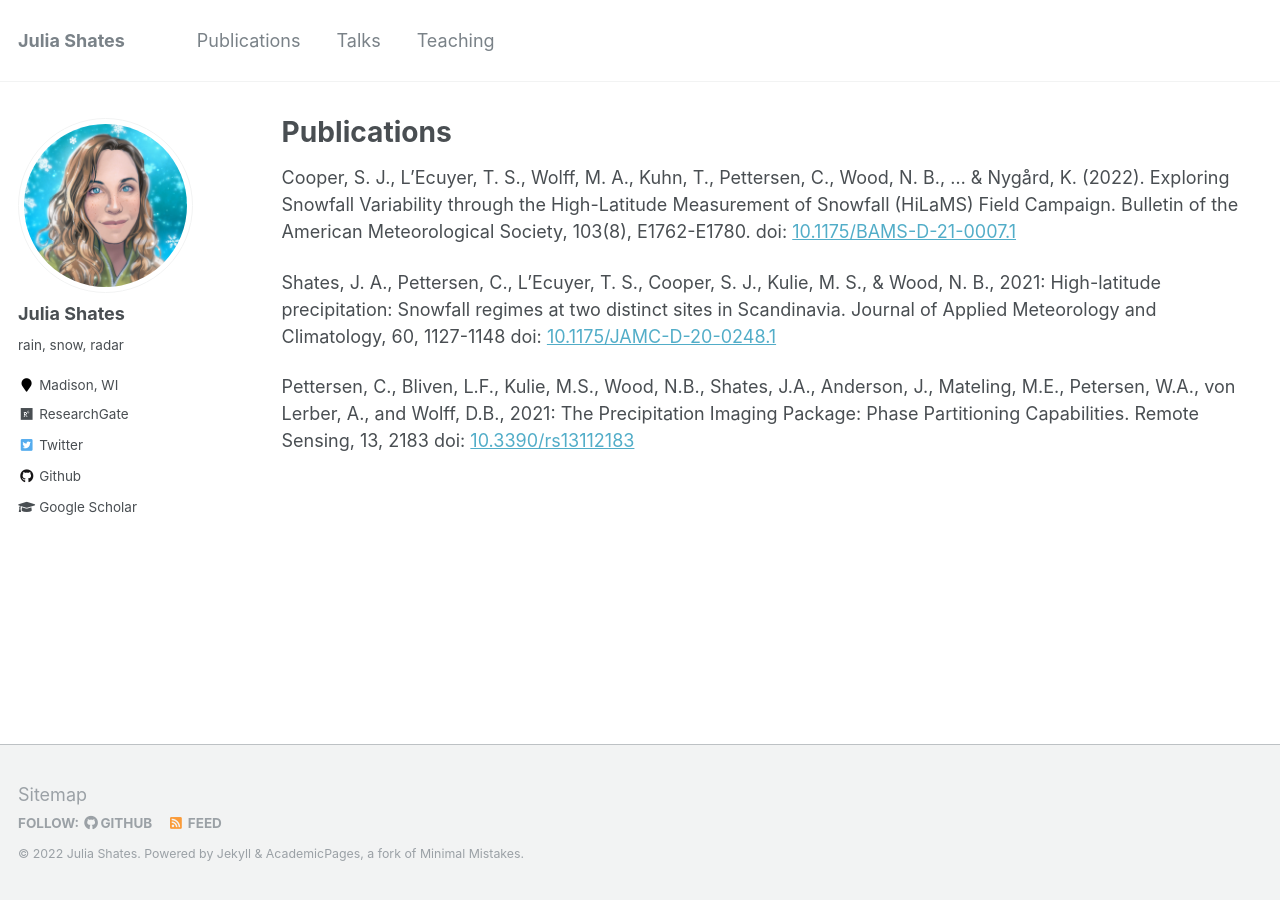
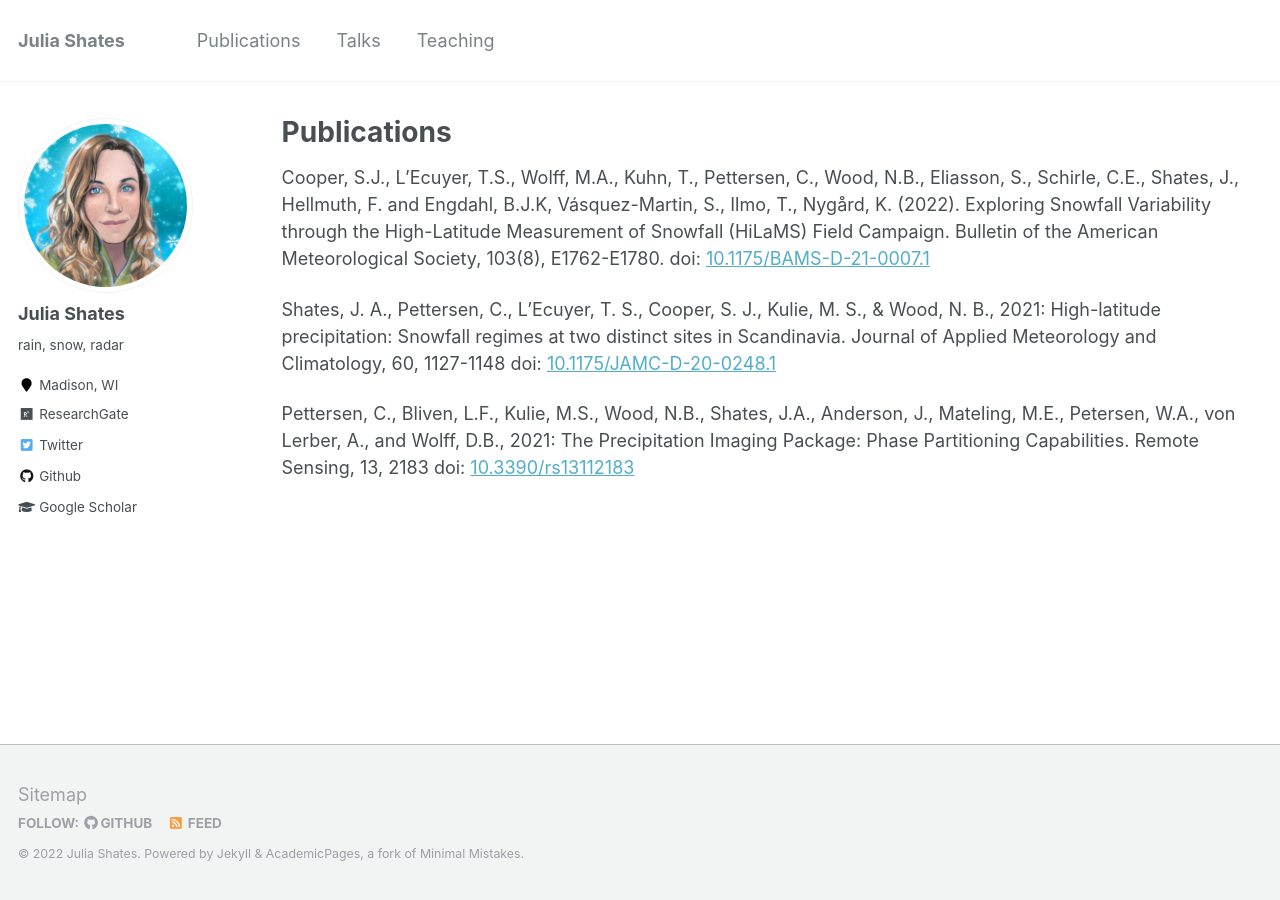
Before and after one commit to shates/shates.github.io, a Jekyll site: the page built from _pages/publications.md, in a window 1280 px wide. Built offline with Jekyll 4.4.1, drawn with Linux system fonts in a browser that asks for light colours.

Commit message:
Update publications.md

```diff
--- a/_pages/publications.md
+++ b/_pages/publications.md
@@ -4,7 +4,7 @@
 permalink: /publications/
 author_profile: true
 ---
-Cooper, S. J., L’Ecuyer, T. S., Wolff, M. A., Kuhn, T., Pettersen, C., Wood, N. B., ... & Nygård, K. (2022). Exploring Snowfall Variability through the High-Latitude Measurement of Snowfall (HiLaMS) Field Campaign. Bulletin of the American Meteorological Society, 103(8), E1762-E1780. doi: [10.1175/BAMS-D-21-0007.1](https://doi.org/10.1175/BAMS-D-21-0007.1)
+Cooper, S.J., L’Ecuyer, T.S., Wolff, M.A., Kuhn, T., Pettersen, C., Wood, N.B., Eliasson, S., Schirle, C.E., Shates, J., Hellmuth, F. and Engdahl, B.J.K, Vásquez-Martin, S., Ilmo, T., Nygård, K. (2022). Exploring Snowfall Variability through the High-Latitude Measurement of Snowfall (HiLaMS) Field Campaign. Bulletin of the American Meteorological Society, 103(8), E1762-E1780. doi: [10.1175/BAMS-D-21-0007.1](https://doi.org/10.1175/BAMS-D-21-0007.1)
 
 Shates, J. A., Pettersen, C., L’Ecuyer, T. S., Cooper, S. J., Kulie, M. S., & Wood, N. B., 2021: High-latitude precipitation: Snowfall regimes at two distinct sites in Scandinavia. Journal of Applied Meteorology and Climatology, 60, 1127-1148 doi: [10.1175/JAMC-D-20-0248.1](https://doi.org/10.1175/JAMC-D-20-0248.1)
 
```
